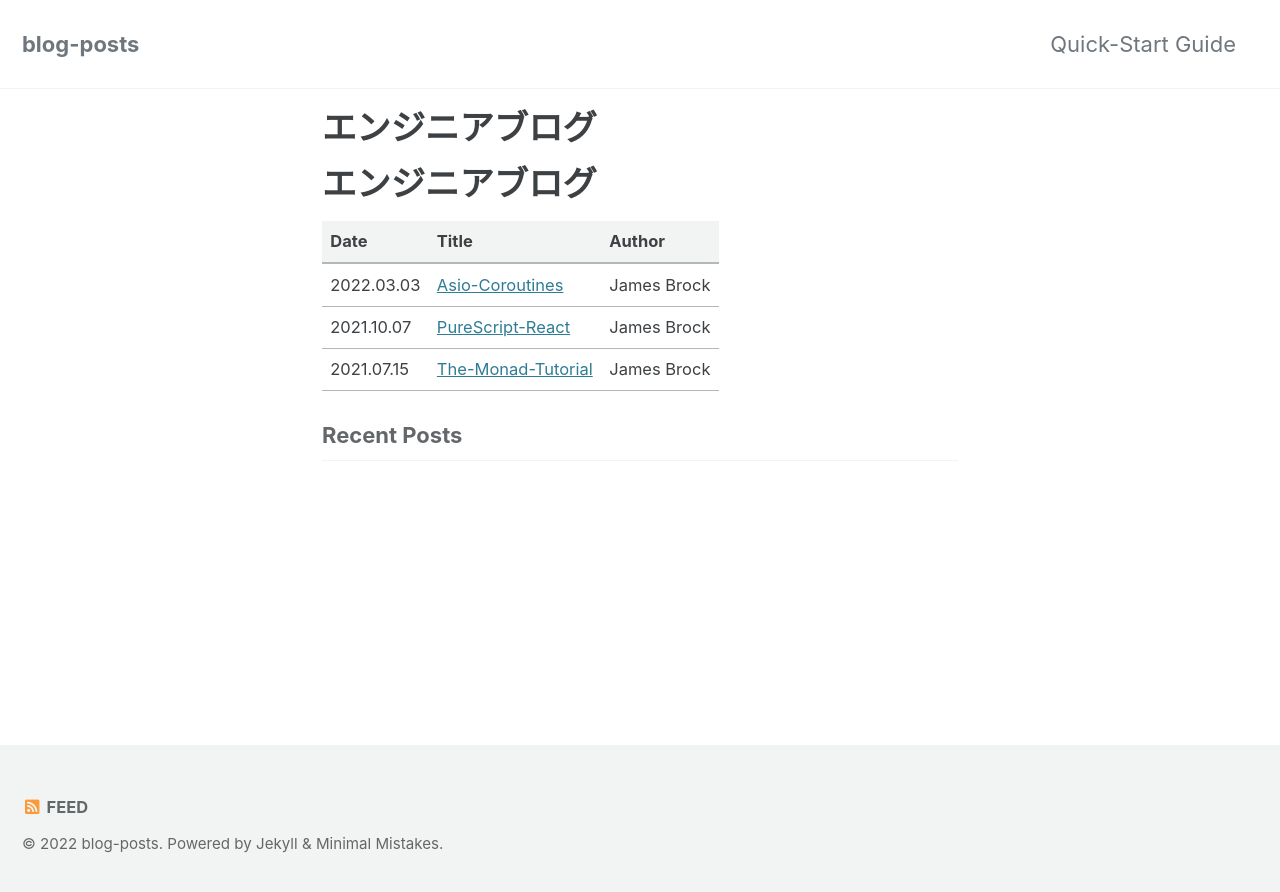
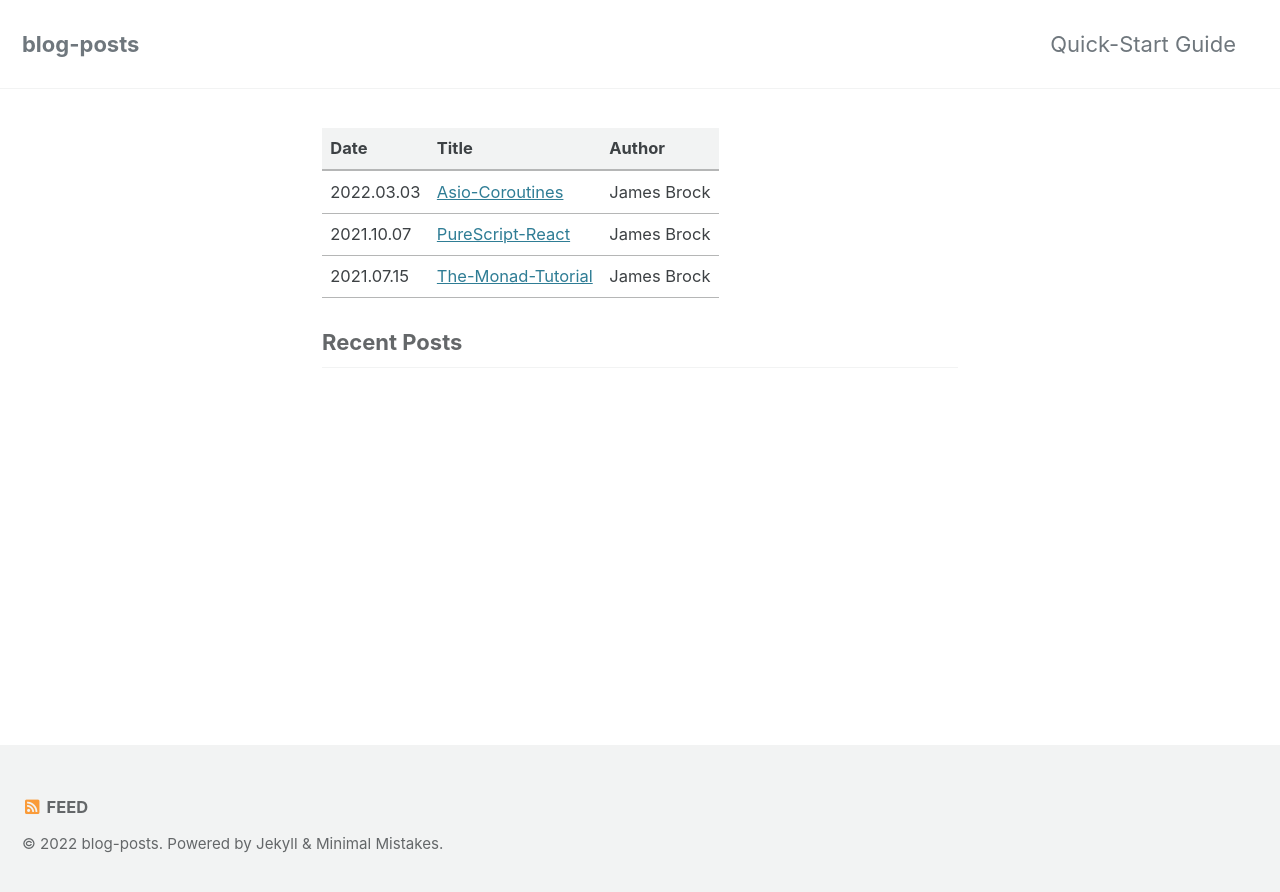
Before and after one commit to xc-jp/blog-posts, a Jekyll site: the page built from index.md, in a window 1280 px wide. Shown: the top 892 px of the page. Built offline with Jekyll 4.4.1, drawn with Linux system fonts in a browser that asks for light colours; cached includes are drawn as plain includes; our own code applies the rules of GitHub Pages for plain Markdown files.

Commit message:
Update index.md

```diff
--- a/index.md
+++ b/index.md
@@ -1,5 +1,3 @@
-# エンジニアブログ
-
 | Date       | Title                                       | Author      |
 | :---       | :---                                        | :---        |
 | 2022.03.03 | [Asio-Coroutines](Asio-Coroutines.md)       | James Brock |
```
